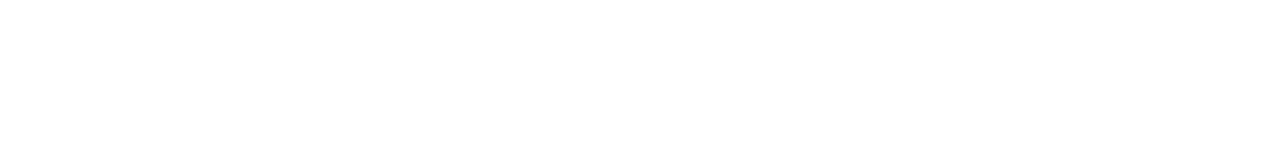
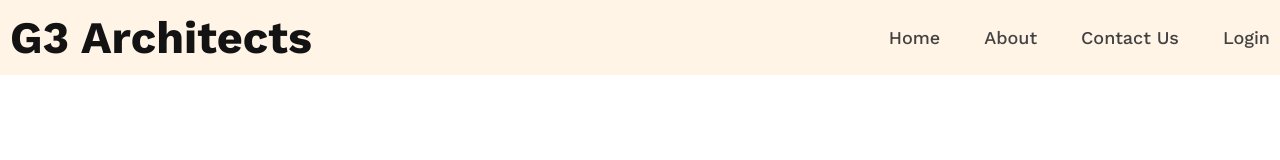
Before and after one commit to parvez-prottoy/HTML-CSS-Responsive-Page, a plain HTML site: page 02.G3-Architects/index.html in a window 1280 px wide. Drawn offline with nearby package versions, Linux system fonts and the light colour scheme.

Commit message:
added header section

```diff
--- a/02.G3-Architects/css/default.css
+++ b/02.G3-Architects/css/default.css
@@ -19,6 +19,7 @@
   box-sizing: border-box;
   margin: 0;
   padding: 0;
+  overflow-x: hidden;
 }
 html {
   scroll-behavior: smooth;
--- /dev/null
+++ b/02.G3-Architects/css/mediaQuery.css
@@ -0,0 +1,18 @@
+/* ---------------------- mobile view start ---------------------- */
+@media screen and (max-width: 425px) {
+}
+/* ---------------------- mobile view end ---------------------- */
+/* ---------------------- table view start ---------------------- */
+@media screen and (min-width: 426px) and (max-width: 768px) {
+  nav {
+    display: none;
+  }
+  header > .container {
+    justify-content: center;
+  }
+}
+/* ---------------------- table view end ---------------------- */
+/* ---------------------- laptop view start ---------------------- */
+@media screen and (min-width: 769px) and (max-width: 1024px) {
+}
+/* ---------------------- laptop view end ---------------------- */
--- a/02.G3-Architects/css/style.css
+++ b/02.G3-Architects/css/style.css
@@ -0,0 +1,19 @@
+/* ---------------------- header section start ---------------------- */
+header {
+  background: var(--bgHero);
+}
+header > .container {
+  height: 7.5rem;
+  display: flex;
+  justify-content: space-between;
+  align-items: center;
+}
+nav > ul {
+  display: flex;
+  align-items: center;
+  font-size: 1.8rem;
+  color: var(--infoText);
+  font-weight: 500;
+  gap: 4.4rem;
+}
+/* ---------------------- header section end ---------------------- */
--- a/02.G3-Architects/index.html
+++ b/02.G3-Architects/index.html
@@ -4,6 +4,29 @@
     <meta charset="UTF-8" />
     <meta name="viewport" content="width=device-width, initial-scale=1.0" />
     <title>G3 Architects | HTML & CSS Landing Page</title>
+    <link rel="stylesheet" href="css/default.css" />
+    <link rel="stylesheet" href="css/style.css" />
+    <link rel="stylesheet" href="css/mediaQuery.css" />
   </head>
-  <body></body>
+  <body>
+    <!------------------- header section start ------------------->
+    <header>
+      <div class="container">
+        <!-- logo -->
+        <div class="logo">
+          <h2 class="section-title">G3 Architects</h2>
+        </div>
+        <!-- nav -->
+        <nav>
+          <ul>
+            <li><a href="#home">Home</a></li>
+            <li><a href="#home">About</a></li>
+            <li><a href="#home">Contact Us</a></li>
+            <li><a href="#home">Login</a></li>
+          </ul>
+        </nav>
+      </div>
+    </header>
+    <!------------------- header section end ------------------->
+  </body>
 </html>
```
